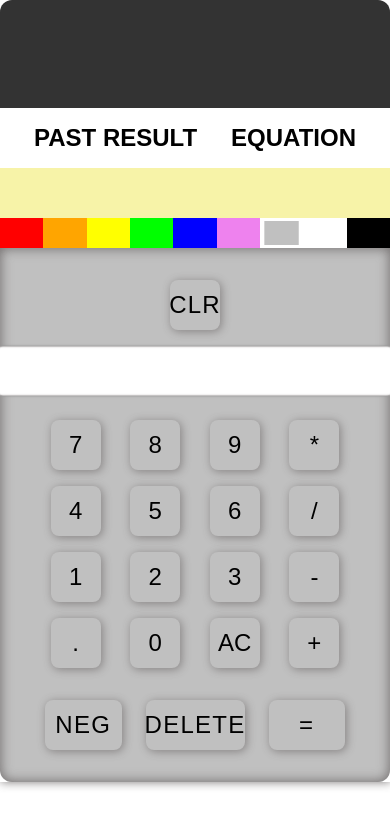
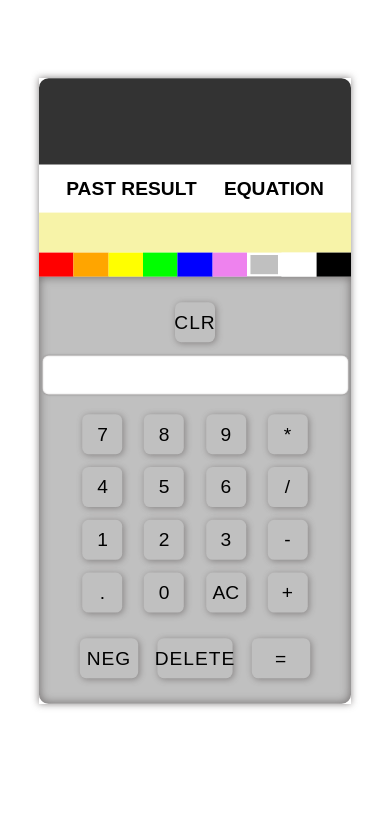
Before and after one commit to index-daddy372466/interactive-calculator, a website: page public/index.html in a window 390 px wide. Drawn offline with nearby package versions, Linux system fonts and the light colour scheme; no server answers; a web font is replaced by a local one.

Commit message:
scale down app for mobile

```diff
--- a/public/styles.css
+++ b/public/styles.css
@@ -279,9 +279,11 @@ text-shadow: 0px 0px .5px #fff;
 /*Display actual*/
 .cal-display-container>.display-actual{
 height: 50px;
-width: 400px;
+width: 100%;
 border-radius: 8px;
-border: none;
+border-right:none;
+border-left:none;
+border:none;
 box-shadow: inset 0px 0px 1.5px .5px #4b4545a8;
 text-align: right;
 padding: 0 2rem;
@@ -358,7 +360,7 @@ transition:.25s;
         height:100%;
         box-shadow: 0px 0px 9px .5px #4b4545a8;
         z-index:999;
-        transform: scale(1);
+        transform: scale(.8);
     }
     body,#wrapper{
     overflow-y:scroll;
```
